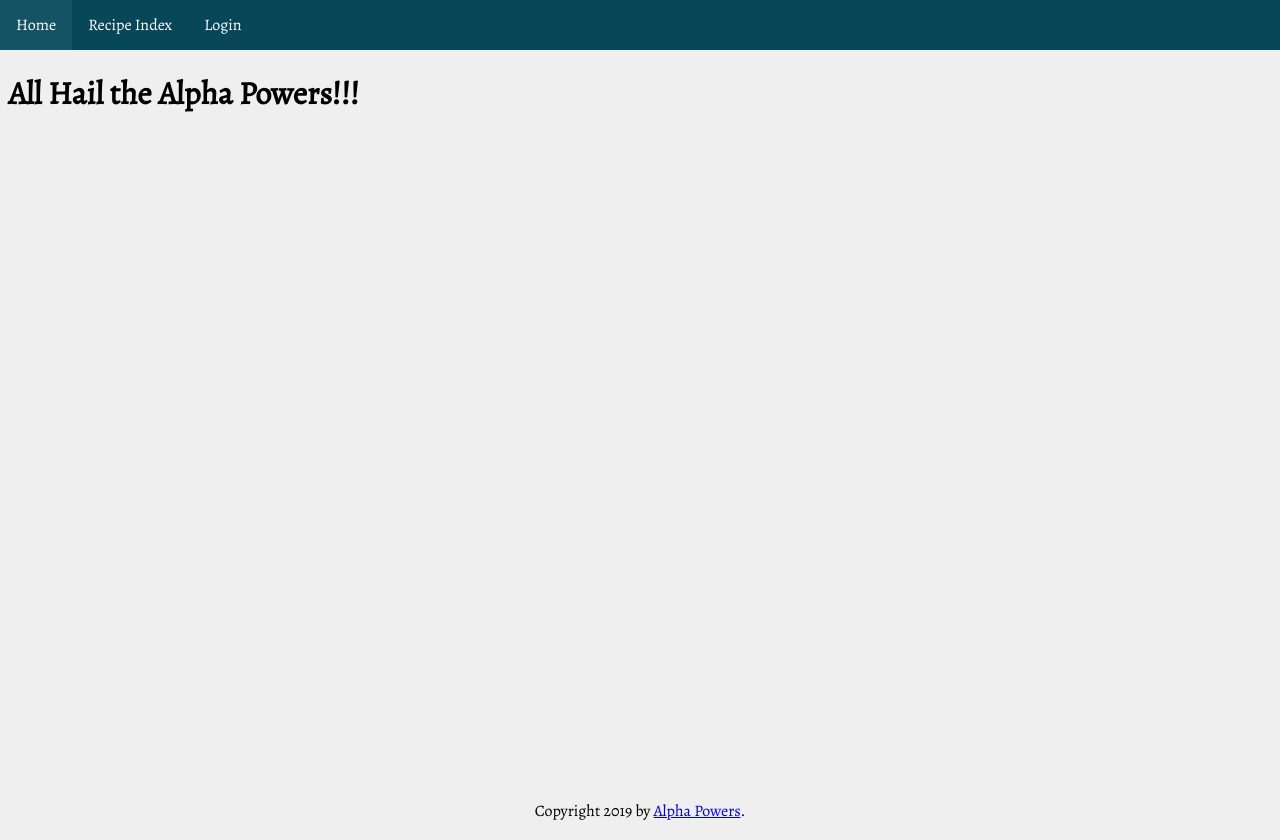
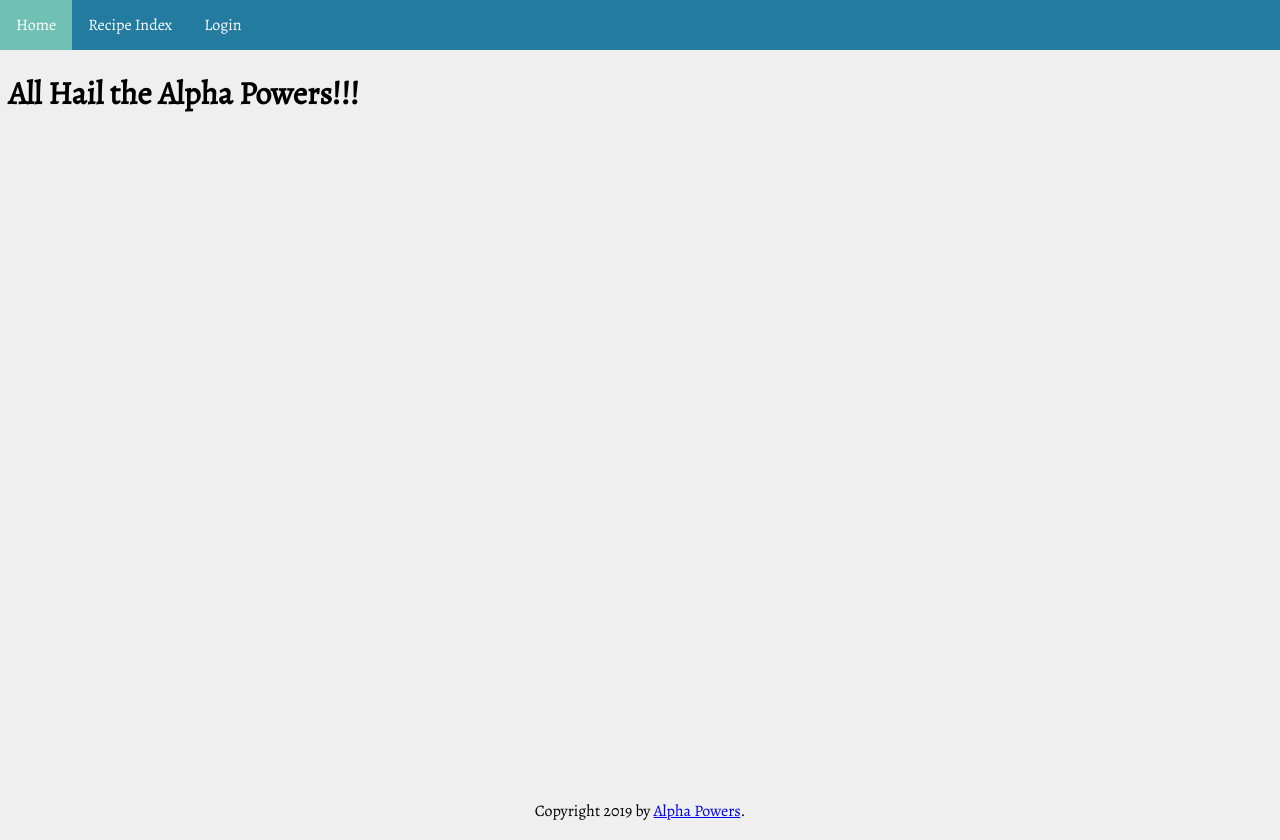
Before and after one commit to ShatteredArrow/homechef, a Flask app: page / in a window 1280 px wide. Run offline with Flask 2, Linux system fonts and the light colour scheme; the visitor is signed in with stand-in values (Sample User, id 1); some libraries are stand-ins or nearby versions; some web fonts are replaced.

Commit message:
Switched to new color palette

```diff
--- a/app/static/css/base.css
+++ b/app/static/css/base.css
@@ -1,12 +1,13 @@
 @import "https://fonts.googleapis.com/css?family=Rancho&effect=fire-animation";
 :root {
-    --white: rgb(255, 255, 255);
-    --mist: #7A9D96;
+    --white: #f2f2f2;
+    --background: #f2f2f2;
+    --mist: #B2DBBF;
     --light_yellow: rgb(224, 199, 121);
-    --yellow: #DCAE1D;
-    --dark_blue: rgb(8, 71, 90);
-    --blue: rgb(20, 83, 102);
-    --light_blue: #CAE4DB;
+    --yellow: #F3FFBD;
+    --dark_blue: #247BA0;
+    --blue: #70C1B3;
+    --light_blue: #B2DBBF;
 }
 
 * {
```
